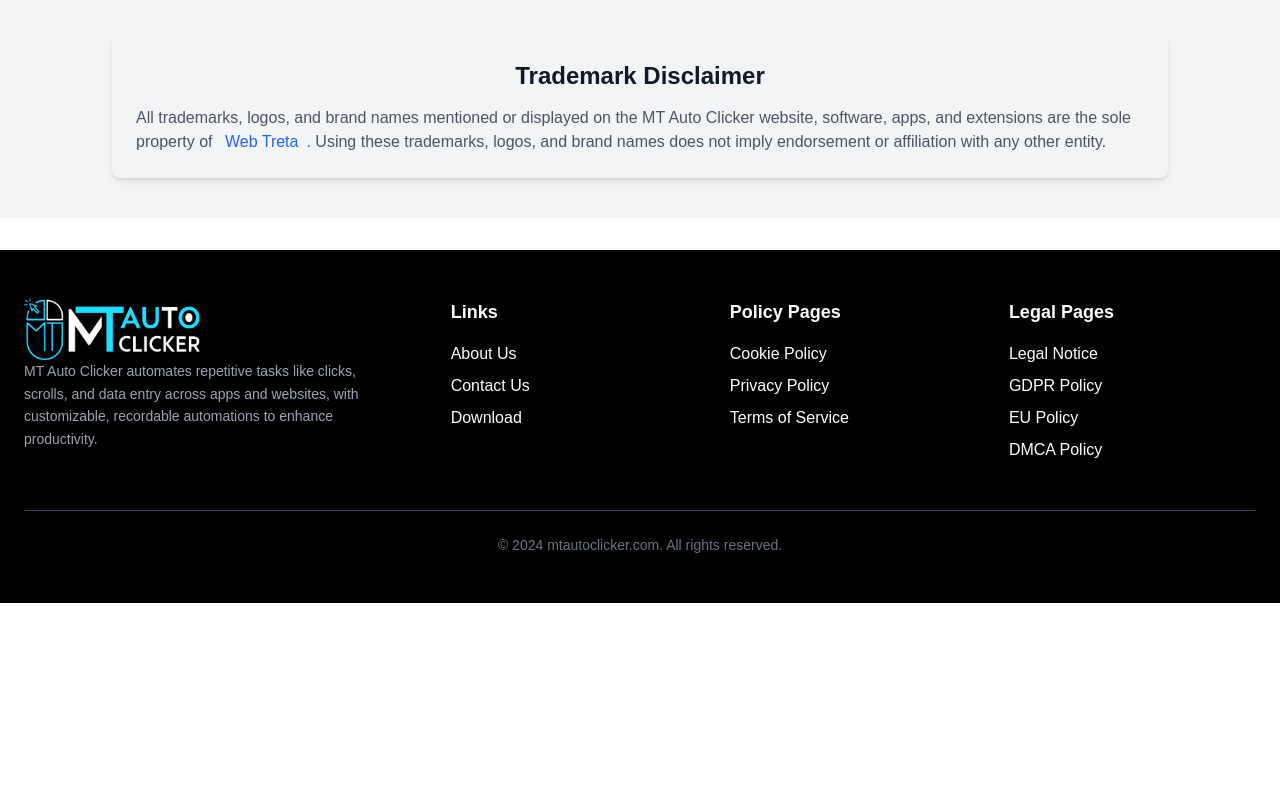
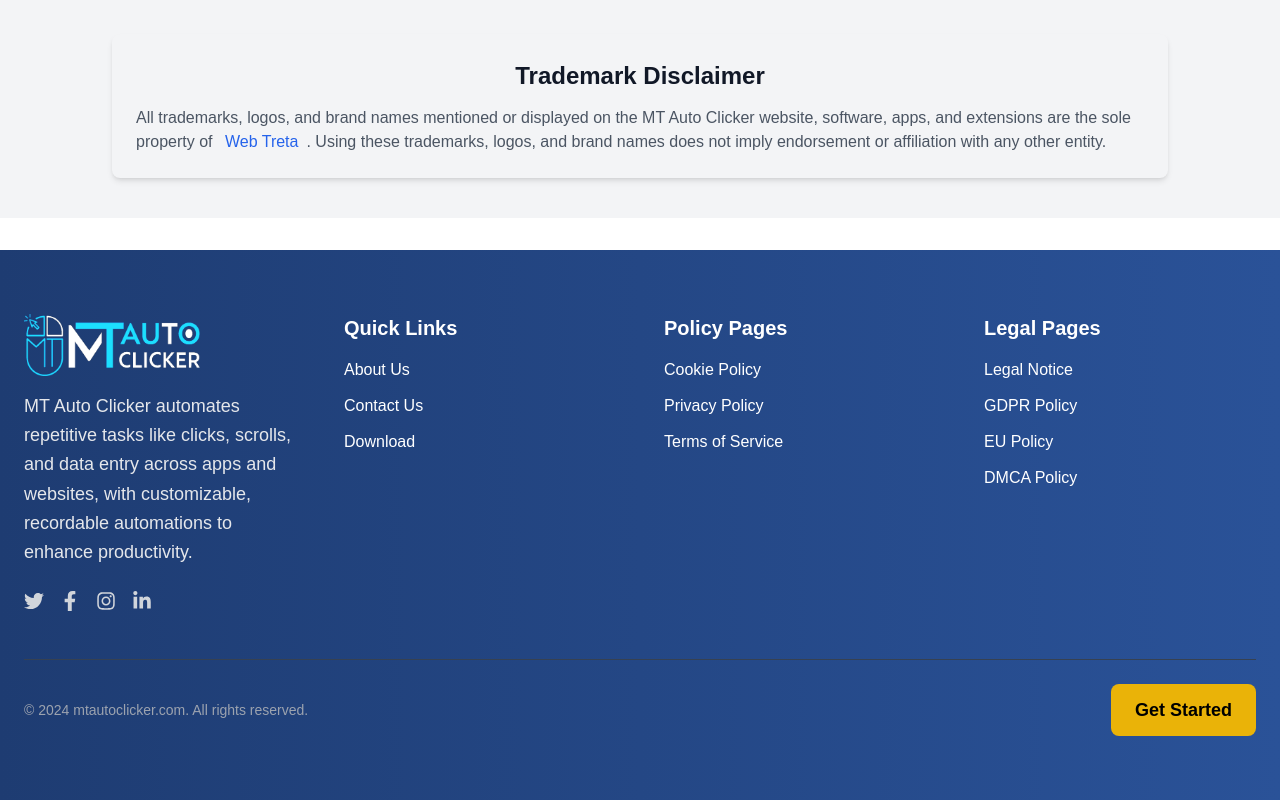
Before and after one commit to Ritik543/WebTreta-Assignment, a Next.js app: page / in a window 1280 px wide. Shown: the part 5450-6250 px from the top of the page. Before the commit the page ends 6053 px from the top, so only its background shows below. Built offline with nearby package versions, Linux system fonts and the light colour scheme.

Commit message:
Update Footer.js

```diff
--- a/src/app/components/Footer.js
+++ b/src/app/components/Footer.js
@@ -1,105 +1,122 @@
 import React from "react";
 import logo from "../../../public/logo.png";
 import Image from "next/image";
+import { FaTwitter, FaFacebookF, FaInstagram, FaLinkedinIn } from "react-icons/fa";
 
 function Footer() {
   return (
-    <footer className="bg-black text-white py-12 mt-8">
+    <footer className="bg-gradient-to-r from-[#1e3c72] to-[#2a5298] text-white py-16 mt-8">
       <div className="max-w-screen-xl mx-auto px-6">
-        <div className="grid grid-cols-1 sm:grid-cols-2 lg:grid-cols-3 gap-12">
+        <div className="grid grid-cols-1 sm:grid-cols-2 lg:grid-cols-4 gap-12">
 
+          {/* Logo and Description Section */}
           <div className="text-center sm:text-left">
-            <Image src={logo} alt="MT Auto Clicker"  width={176}
-            height={25} />
-            <p className="text-sm text-gray-400 leading-relaxed">
+            <Image src={logo} alt="MT Auto Clicker" width={176} height={25} />
+            <p className="text-lg text-gray-200 leading-relaxed mt-4">
               MT Auto Clicker automates repetitive tasks like clicks, scrolls, and data entry across apps and websites,
               with customizable, recordable automations to enhance productivity.
             </p>
+            <div className="flex justify-center sm:justify-start mt-6 space-x-4">
+              <a href="#" className="text-gray-300 hover:text-white transition duration-300">
+                <FaTwitter size={20} />
+              </a>
+              <a href="#" className="text-gray-300 hover:text-white transition duration-300">
+                <FaFacebookF size={20} />
+              </a>
+              <a href="#" className="text-gray-300 hover:text-white transition duration-300">
+                <FaInstagram size={20} />
+              </a>
+              <a href="#" className="text-gray-300 hover:text-white transition duration-300">
+                <FaLinkedinIn size={20} />
+              </a>
+            </div>
           </div>
 
-
-          <div className="col-span-2 sm:col-span-1 lg:col-span-2">
-            <div className="grid grid-cols-1 sm:grid-cols-2 lg:grid-cols-3 gap-8">
-
-              <div>
-                <h3 className="font-semibold text-lg mb-4 text-white">Links</h3>
-                <ul className="space-y-2">
+          {/* Links Section */}
+          <div className="col-span-2 sm:col-span-1 lg:col-span-1">
+            <h3 className="font-semibold text-xl mb-4 text-white">Quick Links</h3>
+            <ul className="space-y-3">
               <li>
-                    <a href="#" className="hover:text-gray-300 transition-colors">
+                <a href="#" className="hover:text-gray-300 transition duration-300 ease-in-out transform hover:scale-105">
                   About Us
                 </a>
               </li>
               <li>
-                    <a href="#" className="hover:text-gray-300 transition-colors">
+                <a href="#" className="hover:text-gray-300 transition duration-300 ease-in-out transform hover:scale-105">
                   Contact Us
                 </a>
               </li>
               <li>
-                    <a href="#" className="hover:text-gray-300 transition-colors">
+                <a href="#" className="hover:text-gray-300 transition duration-300 ease-in-out transform hover:scale-105">
                   Download
                 </a>
               </li>
             </ul>
           </div>
 
-
+          {/* Policy Pages */}
           <div>
-                <h3 className="font-semibold text-lg mb-4 text-white">Policy Pages</h3>
-                <ul className="space-y-2">
+            <h3 className="font-semibold text-xl mb-4 text-white">Policy Pages</h3>
+            <ul className="space-y-3">
               <li>
-                    <a href="#" className="hover:text-gray-300 transition-colors">
+                <a href="#" className="hover:text-gray-300 transition duration-300 ease-in-out transform hover:scale-105">
                   Cookie Policy
                 </a>
               </li>
               <li>
-                    <a href="#" className="hover:text-gray-300 transition-colors">
+                <a href="#" className="hover:text-gray-300 transition duration-300 ease-in-out transform hover:scale-105">
                   Privacy Policy
                 </a>
               </li>
               <li>
-                    <a href="#" className="hover:text-gray-300 transition-colors">
+                <a href="#" className="hover:text-gray-300 transition duration-300 ease-in-out transform hover:scale-105">
                   Terms of Service
                 </a>
               </li>
             </ul>
           </div>
 
-
+          {/* Legal Pages */}
           <div>
-                <h3 className="font-semibold text-lg mb-4 text-white">Legal Pages</h3>
-                <ul className="space-y-2">
+            <h3 className="font-semibold text-xl mb-4 text-white">Legal Pages</h3>
+            <ul className="space-y-3">
               <li>
-                    <a href="#" className="hover:text-gray-300 transition-colors">
+                <a href="#" className="hover:text-gray-300 transition duration-300 ease-in-out transform hover:scale-105">
                   Legal Notice
                 </a>
               </li>
               <li>
-                    <a href="#" className="hover:text-gray-300 transition-colors">
+                <a href="#" className="hover:text-gray-300 transition duration-300 ease-in-out transform hover:scale-105">
                   GDPR Policy
                 </a>
               </li>
               <li>
-                    <a href="#" className="hover:text-gray-300 transition-colors">
+                <a href="#" className="hover:text-gray-300 transition duration-300 ease-in-out transform hover:scale-105">
                   EU Policy
                 </a>
               </li>
               <li>
-                    <a href="#" className="hover:text-gray-300 transition-colors">
+                <a href="#" className="hover:text-gray-300 transition duration-300 ease-in-out transform hover:scale-105">
                   DMCA Policy
                 </a>
               </li>
             </ul>
           </div>
         </div>
-          </div>
+
+        {/* Divider */}
+        <div className="border-t border-gray-700 mt-12"></div>
+
+        {/* Call-to-action and Copyright */}
+        <div className="flex justify-between items-center mt-6 sm:flex-row flex-col text-center sm:text-left">
+          <div className="text-gray-400 text-sm font-medium">
+            © 2024 mtautoclicker.com. All rights reserved.
           </div>
 
-
-        <div className="border-t border-gray-700 mt-12"></div>
-
-
-        <div className="text-center mt-6 text-gray-500 text-sm">
-          © 2024 mtautoclicker.com. All rights reserved.
+          {/* Call-to-action button */}
+          <a href="#download" className="bg-yellow-500 hover:bg-yellow-600 text-black px-6 py-3 rounded-lg font-semibold text-lg transition duration-300">
+            Get Started
+          </a>
         </div>
       </div>
     </footer>
```
Lines whose indentation alone changed are shown as unchanged.
